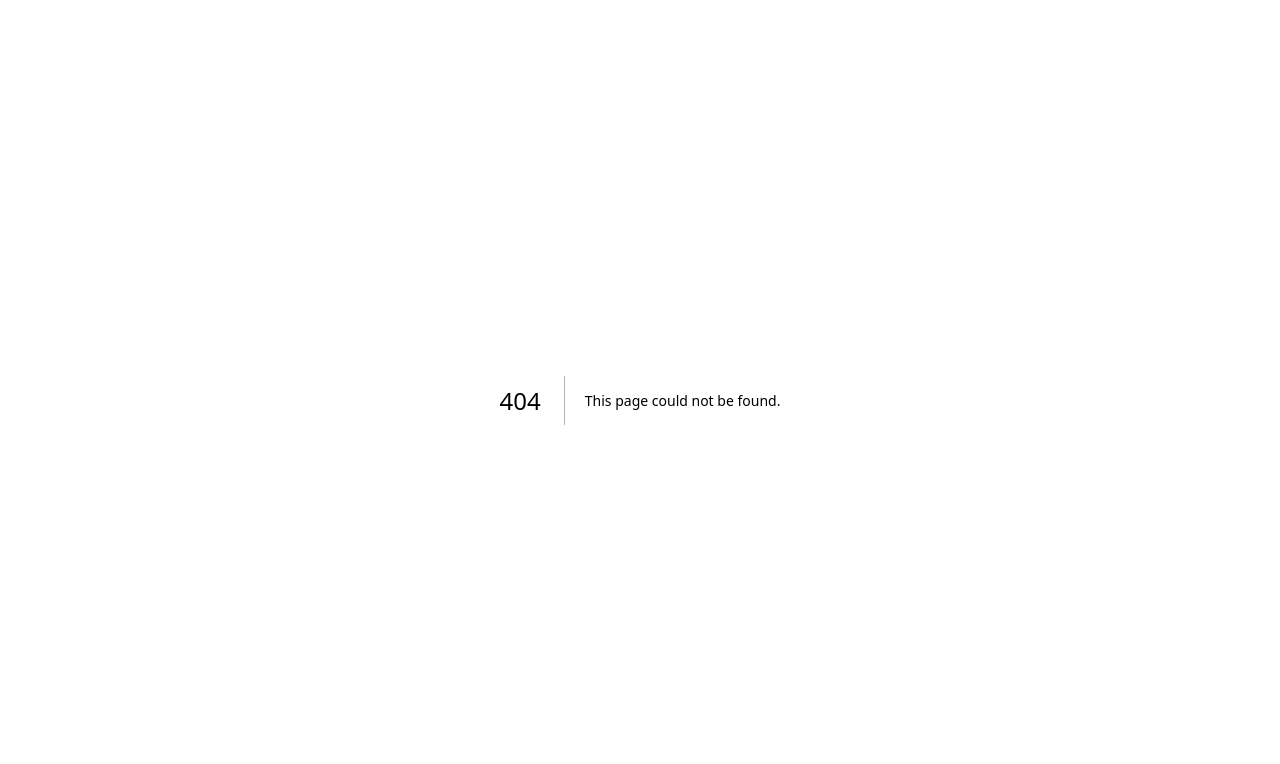
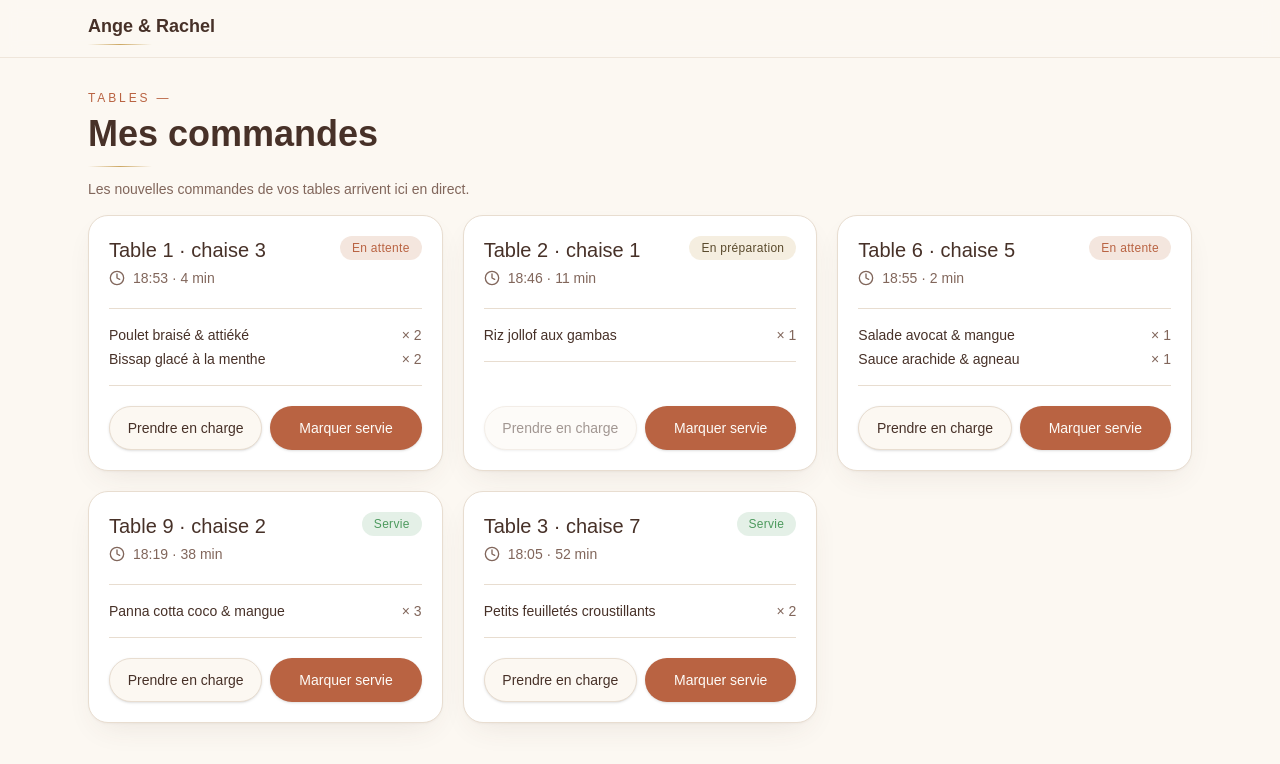
Before and after one commit to Nazaire02/restauration-dot-front, a Next.js app: page /serveuse in a window 1280 px wide. Before the commit this address had no page. Shown: the top 764 px of the page. Built offline with nearby package versions, Linux system fonts and the light colour scheme.

Commit message:
serveurs UI

```diff
--- /dev/null
+++ b/app/serveuse/layout.tsx
@@ -0,0 +1,27 @@
+import type { ReactNode } from "react";
+import { GoldRule } from "@/components/common/GoldRule";
+import { weddingConfig } from "@/lib/wedding-config";
+
+interface GuestLayoutProps {
+  children: ReactNode;
+  aside?: ReactNode;
+}
+
+export default function GuestLayout({ children, aside }: Readonly<GuestLayoutProps>) {
+  return (
+    <div className="min-h-screen bg-background">
+      <header className="sticky top-0 z-30 border-b border-border/70 bg-background/85 backdrop-blur">
+        <div className="mx-auto grid max-w-6xl grid-cols-[minmax(0,1fr)_auto] items-center gap-4 px-4 py-3 sm:px-6">
+          <div className="min-w-0">
+            <p className="text-display truncate text-lg font-semibold text-foreground">
+              {weddingConfig.groom} &amp; {weddingConfig.bride}
+            </p>
+            <GoldRule className="mt-1 w-10" />
+          </div>
+          {aside ? <div className="shrink-0">{aside}</div> : null}
+        </div>
+      </header>
+      <main className="mx-auto max-w-6xl px-4 py-8 sm:px-6">{children}</main>
+    </div>
+  );
+}
--- /dev/null
+++ b/app/serveuse/page.tsx
@@ -0,0 +1,5 @@
+import ServeuseView from "@/features/serveuse/views/serveuse-view";
+
+export default function page() {
+  return <ServeuseView />;
+}
--- a/features/invite/components/form/position/position-form.tsx
+++ b/features/invite/components/form/position/position-form.tsx
@@ -1,3 +1,5 @@
+
+
 import { Reveal } from '@/components/common/Reveal'
 import { Button } from '@/components/ui/button';
 import { Input } from '@/components/ui/input';
@@ -7,8 +9,10 @@ import { Armchair, Utensils } from 'lucide-react';
 import { useForm } from 'react-hook-form';
 import { FormValues, schema } from './schema';
 import { useGuestStore } from '@/store/useGuestStore';
+import { useRouter } from 'next/navigation';
 
 function PositionForm() {
+    const router = useRouter();
     const setSeat = useGuestStore((s) => s.setSeat);
     const { handleSubmit, register, formState: { errors, isSubmitting } } = useForm<FormValues>({
         resolver: zodResolver(schema),
@@ -19,6 +23,7 @@ function PositionForm() {
         const parsed = schema.parse(data);
         setSeat({ table: parsed.table, chair: parsed.chair });
         console.log(data);
+        router.push('invite/menu');
     }
 
     return (
--- /dev/null
+++ b/features/serveuse/components/serveuse-order-card.tsx
@@ -0,0 +1,66 @@
+"use client";
+
+import { motion } from "motion/react";
+import { Clock } from "lucide-react";
+import { Button } from "@/components/ui/button";
+import { StatusBadge } from "@/components/common/StatusBadge";
+import { useElapsedTime } from "@/hooks/useElapsedTime";
+import { formatTime } from "@/utils/format";
+import type { Order } from "@/type";
+
+interface ServeuseOrderCardProps {
+  order: Order;
+  onTake: () => void;
+  onServe: () => void;
+}
+
+export function ServeuseOrderCard({ order, onTake, onServe }: Readonly<ServeuseOrderCardProps>) {
+  const elapsed = useElapsedTime(order.createdAt);
+
+  return (
+    <motion.article
+      layout
+      initial={{ opacity: 0, y: 20, scale: 0.98 }}
+      animate={{ opacity: 1, y: 0, scale: 1 }}
+      exit={{ opacity: 0, scale: 0.95, transition: { duration: 0.3 } }}
+      transition={{ duration: 0.45, ease: [0.22, 1, 0.36, 1] }}
+      className="surface-card flex flex-col p-5"
+    >
+      <div className="grid grid-cols-[minmax(0,1fr)_auto] items-start gap-3">
+        <div className="min-w-0">
+          <h2 className="text-display text-xl font-medium text-foreground">
+            Table {order.table} · chaise {order.chair}
+          </h2>
+          <p className="mt-1 flex items-center gap-2 text-sm text-muted-foreground">
+            <Clock className="size-4 shrink-0" aria-hidden />
+            {formatTime(order.createdAt)} · {elapsed}
+          </p>
+        </div>
+        <StatusBadge status={order.status} className="shrink-0" />
+      </div>
+
+      <ul className="my-5 space-y-1 border-y border-border py-4 text-sm">
+        {order.items.map((item) => (
+          <li key={item.dishId} className="flex justify-between gap-3">
+            <span className="min-w-0 truncate text-foreground">{item.name}</span>
+            <span className="shrink-0 text-muted-foreground">× {item.quantity}</span>
+          </li>
+        ))}
+      </ul>
+
+      <div className="mt-auto flex flex-wrap gap-2">
+        <Button
+          variant="outline"
+          className="min-h-11 flex-1 rounded-full"
+          disabled={order.status === "en_cours"}
+          onClick={onTake}
+        >
+          Prendre en charge
+        </Button>
+        <Button className="min-h-11 flex-1 rounded-full" onClick={onServe}>
+          Marquer servie
+        </Button>
+      </div>
+    </motion.article>
+  );
+}
--- /dev/null
+++ b/features/serveuse/hooks/useRealTimeOrders.ts
@@ -0,0 +1,20 @@
+import { useEffect } from "react";
+import { useDataStore } from "@/store/useDataStore";
+import { realtimeClient } from "@/mock-data/realtime.mock";
+
+/** S'abonne au flux de commandes en direct pour les tables données. */
+export function useRealtimeOrders(watchedTables?: number[]) {
+  const pushOrder = useDataStore((s) => s.pushOrder);
+
+  useEffect(() => {
+    const unsubscribe = realtimeClient.on("order:new", (order) => {
+      pushOrder(order);
+      if (!watchedTables || watchedTables.includes(order.table)) {
+        // toast("Nouvelle commande", {
+        //   description: `Table ${order.table} · chaise ${order.chair}`,
+        // });
+      }
+    });
+    return unsubscribe;
+  }, [pushOrder, watchedTables]);
+}
--- /dev/null
+++ b/features/serveuse/hooks/useRoleGuard.ts
@@ -0,0 +1,19 @@
+import { useHydrated } from "@/hooks/useHydrated";
+import { useSessionStore } from "@/store/useSessionStore";
+import { Role, SessionUser } from "@/type";
+import { useRouter } from "next/navigation";
+import { useEffect } from "react";
+
+export function useRoleGuard(role: Role): { user: SessionUser | null; ready: boolean } {
+  const router = useRouter();
+  const hydrated = useHydrated();
+  const user = useSessionStore((s) => s.user);
+
+//   useEffect(() => {
+//     if (hydrated && (!user || user.role !== role)) {
+//       router.push("/connexion");
+//     }
+//   }, [hydrated, user, role, router]);
+
+  return { user, ready: hydrated && !!user && user.role === role };
+}
--- /dev/null
+++ b/features/serveuse/views/serveuse-view.tsx
@@ -0,0 +1,64 @@
+"use client";
+
+import { AnimatePresence } from "motion/react";
+import { useMemo } from "react";
+import { HandPlatter } from "lucide-react";
+import { EmptyState } from "@/components/common/EmptyState";
+import { PageHeader } from "@/components/common/PageHeader";
+import { useDataStore } from "@/store/useDataStore";
+import { ServeuseOrderCard } from "../components/serveuse-order-card";
+import { useRealtimeOrders } from "../hooks/useRealTimeOrders";
+import { useRoleGuard } from "../hooks/useRoleGuard";
+import { initialWaitresses } from "@/mock-data/staff.mock";
+import { initialOrders } from "@/mock-data/orders.mock";
+
+export default function ServeuseView() {
+  const { user, ready } = useRoleGuard("serveuse");
+  const waitresses = useDataStore((state) => state.waitresses);
+  const orders = useDataStore((state) => state.orders);
+  const setOrderStatus = useDataStore((state) => state.setOrderStatus);
+
+  const myTables = useMemo(
+    () => waitresses.find((waitress) => waitress.id === user?.id)?.tables ?? [],
+    [waitresses, user?.id],
+  );
+
+  useRealtimeOrders(myTables);
+
+  const visibleOrders = orders
+    .filter((order) => myTables.includes(order.table) && order.status !== "servie")
+    .sort((a, b) => a.createdAt - b.createdAt);
+
+//   if (!ready) return null;
+
+  return (
+    <div>
+      <PageHeader
+        eyebrow={`Tables ${myTables.join(", ") || "—"}`}
+        title="Mes commandes"
+        description="Les nouvelles commandes de vos tables arrivent ici en direct."
+      />
+
+      {initialOrders.length === 0 ? (
+        <EmptyState
+          icon={HandPlatter}
+          title="Tout est servi"
+          description="Aucune commande en attente sur vos tables."
+        />
+      ) : (
+        <div className="grid gap-5 sm:grid-cols-2 xl:grid-cols-3 mt-4">
+          <AnimatePresence mode="popLayout">
+            {initialOrders.map((order) => (
+              <ServeuseOrderCard
+                key={order.id}
+                order={order}
+                onTake={() => setOrderStatus(order.id, "en_cours", user?.id ?? null)}
+                onServe={() => setOrderStatus(order.id, "servie", user?.id ?? null)}
+              />
+            ))}
+          </AnimatePresence>
+        </div>
+      )}
+    </div>
+  );
+}
--- /dev/null
+++ b/hooks/useElapsedTime.ts
@@ -0,0 +1,17 @@
+import { useEffect, useState } from "react";
+
+export function useElapsedTime(since: number): string {
+  const [now, setNow] = useState(() => Date.now());
+
+  useEffect(() => {
+    const id = setInterval(() => setNow(Date.now()), 10_000);
+    return () => clearInterval(id);
+  }, []);
+
+  const seconds = Math.max(0, Math.floor((now - since) / 1000));
+  const minutes = Math.floor(seconds / 60);
+  if (minutes < 1) return "à l'instant";
+  if (minutes < 60) return `${minutes} min`;
+  const hours = Math.floor(minutes / 60);
+  return `${hours} h ${minutes % 60} min`;
+}
--- /dev/null
+++ b/hooks/useHydrated.ts
@@ -0,0 +1,8 @@
+import { useEffect, useState } from "react";
+
+/** True once the client has hydrated — gate persisted (localStorage) state on it. */
+export function useHydrated(): boolean {
+  const [hydrated, setHydrated] = useState(false);
+  useEffect(() => setHydrated(true), []);
+  return hydrated;
+}
```
